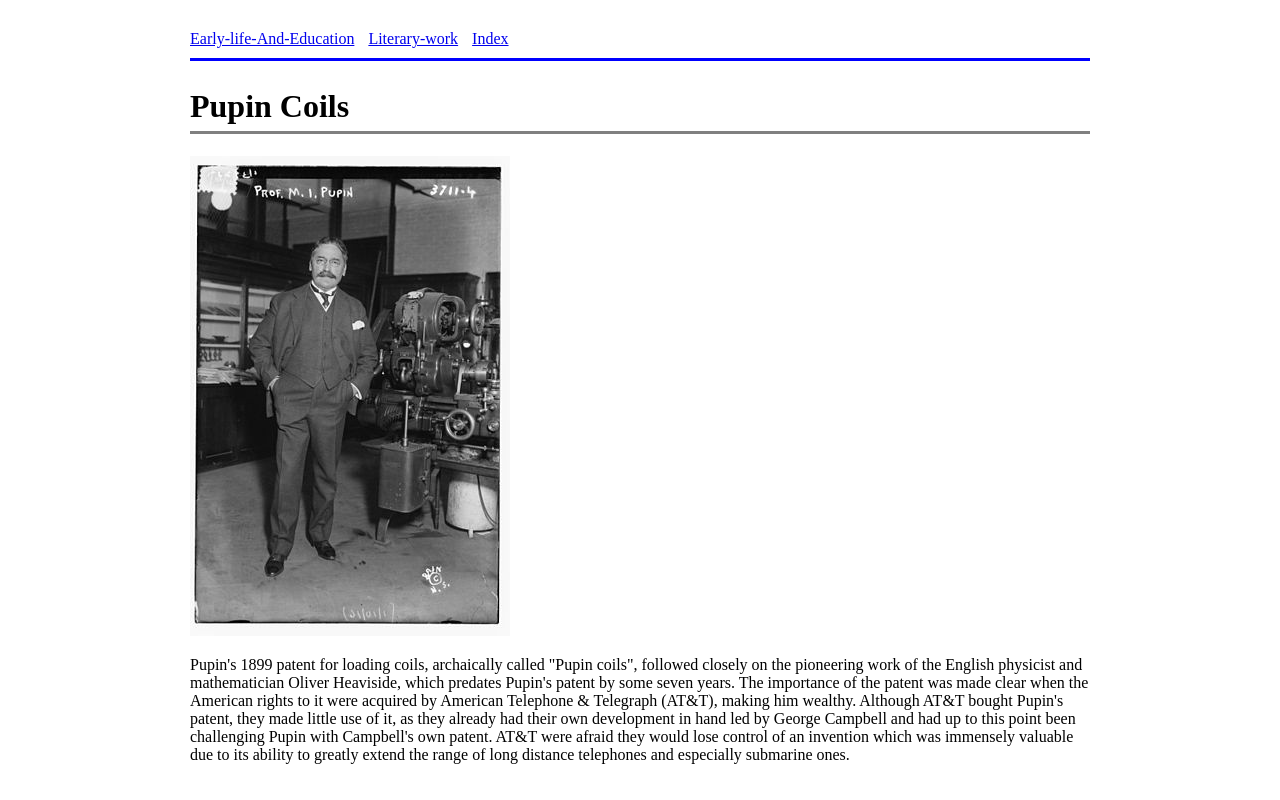
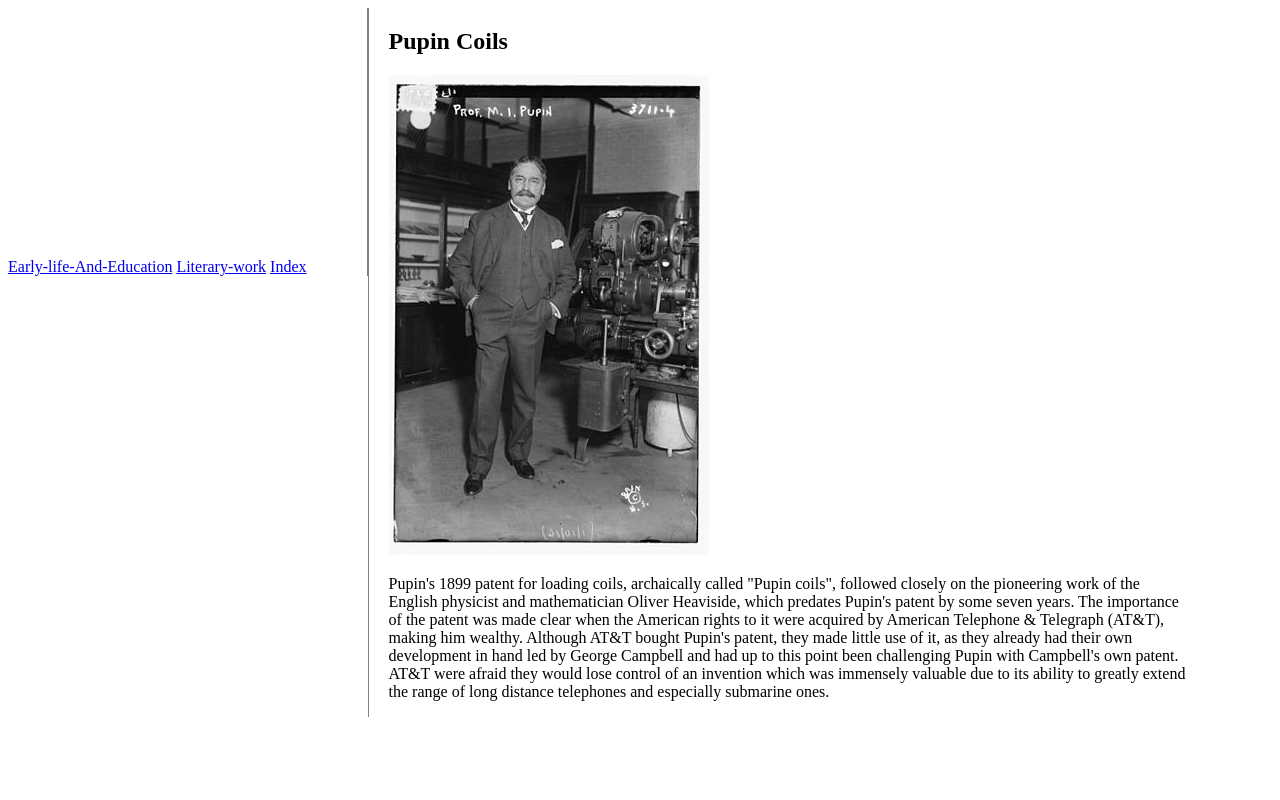
Before and after one commit to Javaudapte12/Pupin2, a plain HTML site: page pupin-coils.html in a window 1280 px wide. Drawn offline with Linux system fonts and the light colour scheme.

Commit message:
nav section

```diff
--- a/pupin-coils.html
+++ b/pupin-coils.html
@@ -5,23 +5,23 @@
 	  <title>Pupin-coils</title>
 
 	  <style>
- 	body {
-        width: 900px;
-        margin: 20px auto;
-         }
 
-    h1 {
-      border-bottom: 3px solid gray;
-      padding: 6px 0 6px 0;
+	 nav{
+      border-right:1px solid gray;
+      float: left;
+      padding-right: 60px;
+      width: auto;
+      padding-top: 250px;
+
+
+
     }
 
-	nav{
-		border-bottom: 3px solid blue;
-		padding: 10px 0 10px 0;
-		}
-
-	a{
-      margin-right: 10px;
+    section{
+      border-left: 1px solid gray;
+      width: 800px;
+      padding-left: 20px;
+      float: left;
     }
 
 
@@ -36,13 +36,14 @@
 			<a href="index.html">Early-life-And-Education</a>
 			<a href="literary-work.html">Literary-work</a>
 			<a href="index1.html">Index</a>
-		</nav>
+		</nav><section>
 
 	    <h1>Pupin Coils</h1>
 		<img src="pupin-1916.jpg">
 
 
-	<p>Pupin's 1899 patent for loading coils, archaically called "Pupin coils", followed closely on the pioneering work of the English physicist and mathematician Oliver Heaviside, which predates Pupin's patent by some seven years. The importance of the patent was made clear when the American rights to it were acquired by American Telephone & Telegraph (AT&T), making him wealthy. Although AT&T bought Pupin's patent, they made little use of it, as they already had their own development in hand led by George Campbell and had up to this point been challenging Pupin with Campbell's own patent. AT&T were afraid they would lose control of an invention which was immensely valuable due to its ability to greatly extend the range of long distance telephones and especially submarine ones.
-</p>
+	<p>Pupin's 1899 patent for loading coils, archaically called "Pupin coils", followed closely on the pioneering work of the English physicist and mathematician Oliver Heaviside, which predates Pupin's patent by some seven years. The importance of the patent was made clear when the American rights to it were acquired by American Telephone & Telegraph (AT&T), making him wealthy. Although AT&T bought Pupin's patent, they made little use of it, as they already had their own development in hand led by George Campbell and had up to this point been challenging Pupin with Campbell's own patent. AT&T were afraid they would lose control of an invention which was immensely valuable due to its ability to greatly extend the range of long distance telephones and especially submarine ones.</p>
+	</section>
+
     </body>
 </html>
```
Also changed, not shown: index.html (+25 -17 lines), index1.html (+16 -17 lines), literary-work.html (+18 -16 lines).
